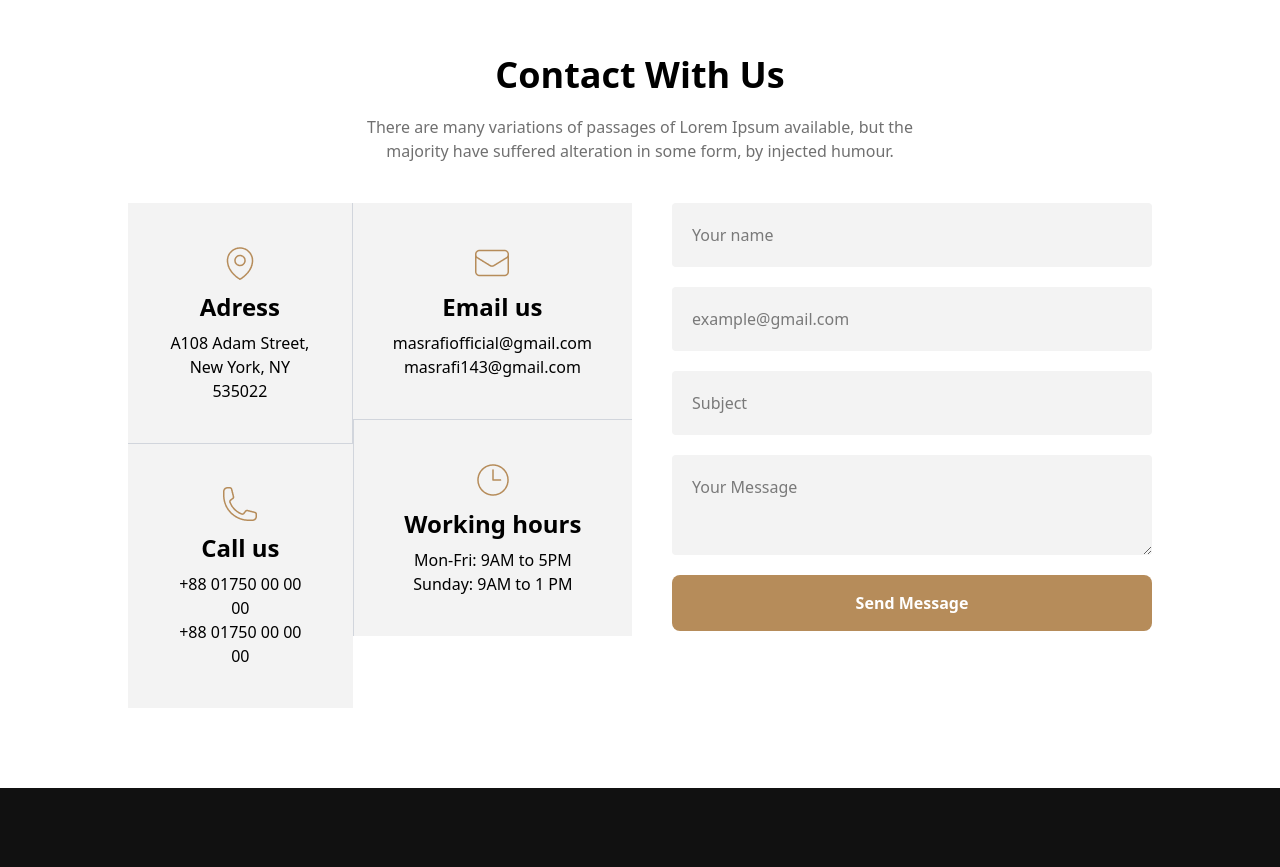
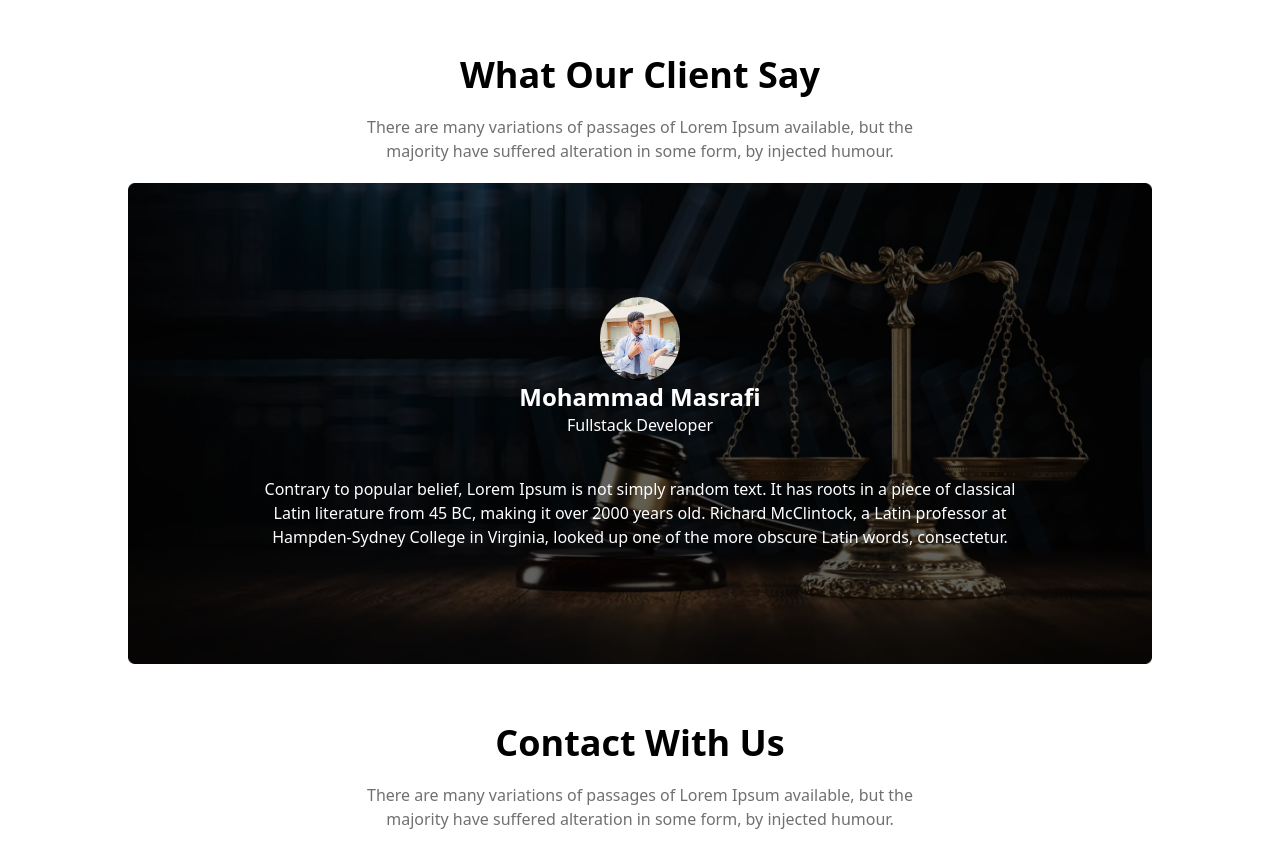
Before and after one commit to masrafi143/Justice-Legal-solutions, a plain HTML site: page index.html in a window 1280 px wide. Shown: the part 1285-2152 px from the top of the page. Drawn offline with nearby package versions, Linux system fonts and the light colour scheme.

Commit message:
add clients-feedback section

```diff
--- a/index.html
+++ b/index.html
@@ -51,6 +51,17 @@
                 </div>
             </div>
          </section>
+         <!-- clients feedback -->
+          <section class="text-center">
+            <h1 class="text-4xl font-bold mb-5">What Our Client Say</h1>
+            <p class="text-[#707070] max-w-150 mx-auto">There are many variations of passages of Lorem Ipsum available, but the majority have suffered alteration in some form, by injected humour.</p>
+            <div class="bg-[url(./images/feedback-bg.png)] bg-contain bg-no-repeat bg-center max-w-5xl mx-auto my-0 w-auto h-130 flex flex-col items-center justify-center text-center text-white p-30">
+                <img class="rounded-full w-20" src="./images/masrafi.jpg" alt="">
+                <h2 class="text-2xl font-bold m-0">Mohammad Masrafi</h2>
+                <p class="m-0">Fullstack Developer</p>
+                <p class="mt-10">Contrary to popular belief, Lorem Ipsum is not simply random text. It has roots in a piece of classical Latin literature from 45 BC, making it over 2000 years old. Richard McClintock, a Latin professor at Hampden-Sydney College in Virginia, looked up one of the more obscure Latin words, consectetur.</p>
+            </div>
+          </section>
         <!-- contact us section -->
          <section class="max-w-5xl mx-auto text-center mt-10">
             <h1 class="text-4xl font-bold mb-5">Contact With Us</h1>
```
